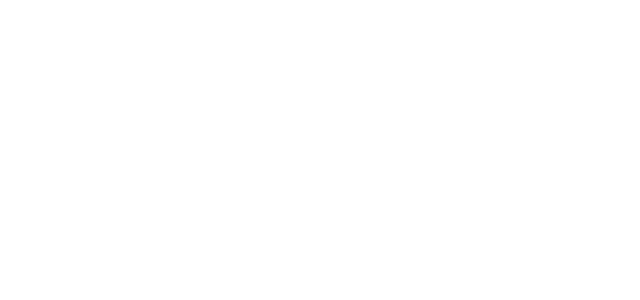
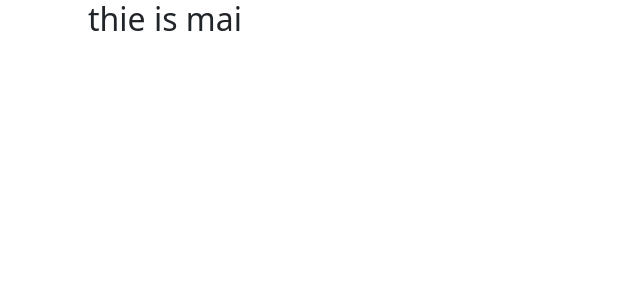
Before and after one commit to Artaslim/online-courses-client, a React (Create React App) app: page / in a window 1280 px wide. Shown: the top 300 px of the page, without its empty margins (0-640 px from the left). Built offline with nearby package versions, Linux system fonts and the light colour scheme.

Commit message:
component-added

```diff
--- /dev/null
+++ b/src/Pages/Shared/Header/Header.js
@@ -0,0 +1,7 @@
+import React from "react";
+
+const Header = () => {
+  return <div></div>;
+};
+
+export default Header;
--- /dev/null
+++ b/src/Pages/Shared/Item/Item.js
@@ -0,0 +1,11 @@
+import React from "react";
+
+const Item = () => {
+  return (
+    <div>
+      <h2>thie is mai</h2>
+    </div>
+  );
+};
+
+export default Item;
--- a/src/Routes/Routes/Routes.js
+++ b/src/Routes/Routes/Routes.js
@@ -5,5 +5,6 @@
   {
     path: "/",
     element: <Main></Main>,
+    children: [],
   },
 ]);
--- a/src/layout/Main.js
+++ b/src/layout/Main.js
@@ -1,7 +1,25 @@
 import React from "react";
+import { Col, Container, Row } from "react-bootstrap";
+import { Outlet } from "react-router";
+import Header from "../Pages/Shared/Header/Header";
+import Item from "../Pages/Shared/Item/Item";
 
 const Main = () => {
-  return <div></div>;
+  return (
+    <div>
+      <Header></Header>
+      <Container>
+        <Row>
+          <Col lg="2">
+            <Item></Item>
+          </Col>
+          <Col lg="10">
+            <Outlet></Outlet>
+          </Col>
+        </Row>
+      </Container>
+    </div>
+  );
 };
 
 export default Main;
```
